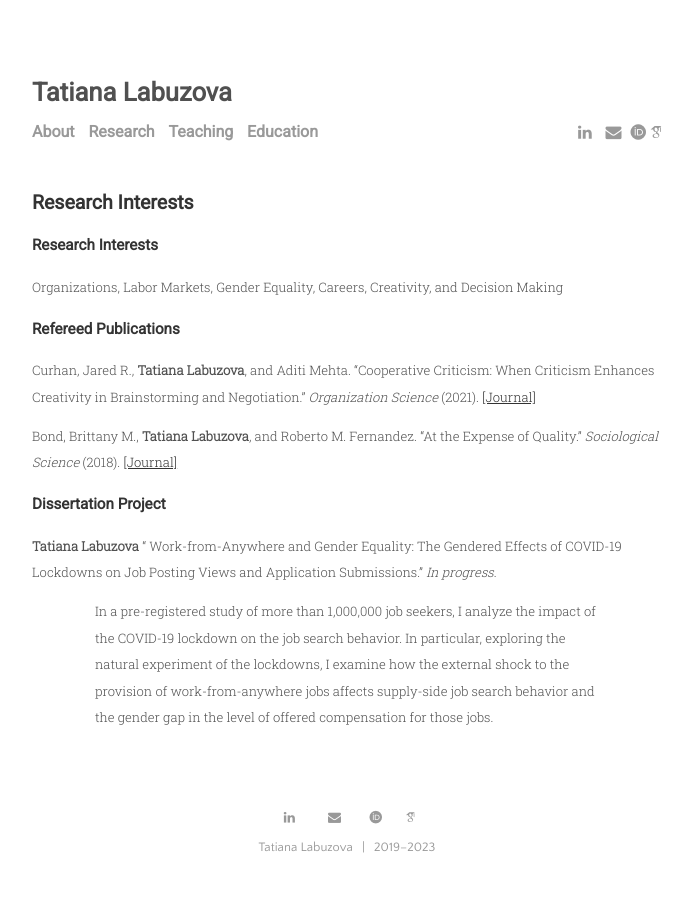
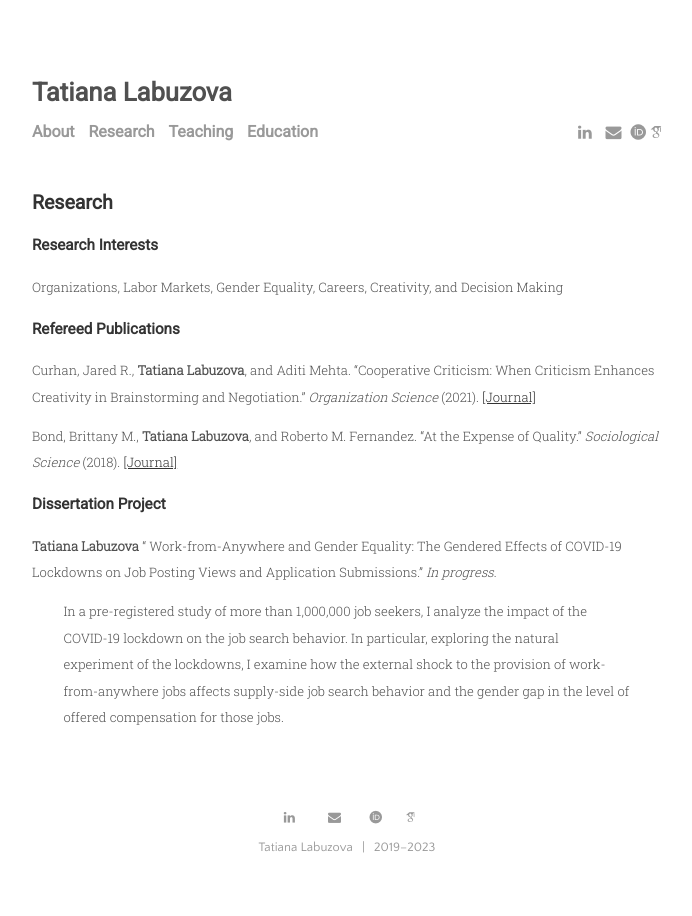
Before and after one commit to tatianalabuzova/tatianalabuzova.github.io, a Jekyll site: the page built from menu/research.md, in a window 1280 px wide. Shown: the whole page, without its empty margins (293-985 px from the left). Built offline with Jekyll 4.4.1, drawn with Linux system fonts in a browser that asks for light colours; some web fonts are replaced; our own code applies the rules of GitHub Pages for plain Markdown files.

Commit message:
Update research.md

```diff
--- a/menu/research.md
+++ b/menu/research.md
@@ -17,4 +17,4 @@ Bond, Brittany M., <b>Tatiana Labuzova</b>, and Roberto M. Fernandez. "At the Ex
 
 <b>Tatiana Labuzova</b> " Work-from-Anywhere and Gender Equality: The Gendered Effects of COVID-19 Lockdowns on Job Posting Views and Application Submissions." _In progress_.
 
-<p style="margin-left:10%; margin-right:10%;">In a pre-registered study of more than 1,000,000 job seekers, I analyze the impact of the COVID-19 lockdown on the job search behavior. In particular, exploring the natural experiment of the lockdowns, I examine how the external shock to the provision of work-from-anywhere jobs affects supply-side job search behavior and the gender gap in the level of offered compensation for those jobs.</p>
+<p style="margin-left:5%; margin-right:5%;">In a pre-registered study of more than 1,000,000 job seekers, I analyze the impact of the COVID-19 lockdown on the job search behavior. In particular, exploring the natural experiment of the lockdowns, I examine how the external shock to the provision of work-from-anywhere jobs affects supply-side job search behavior and the gender gap in the level of offered compensation for those jobs.</p>
```
Also changed, not shown: other parts of menu/research.md (+1 -1 lines).
